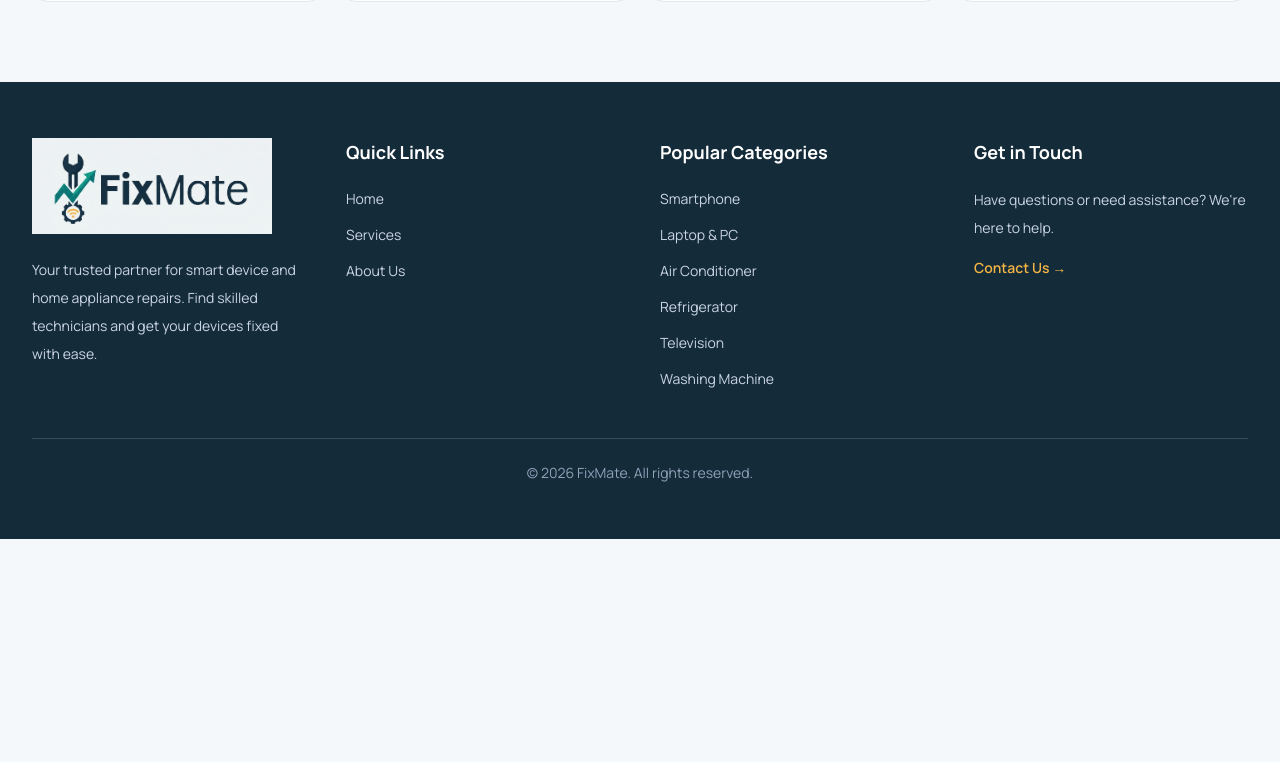
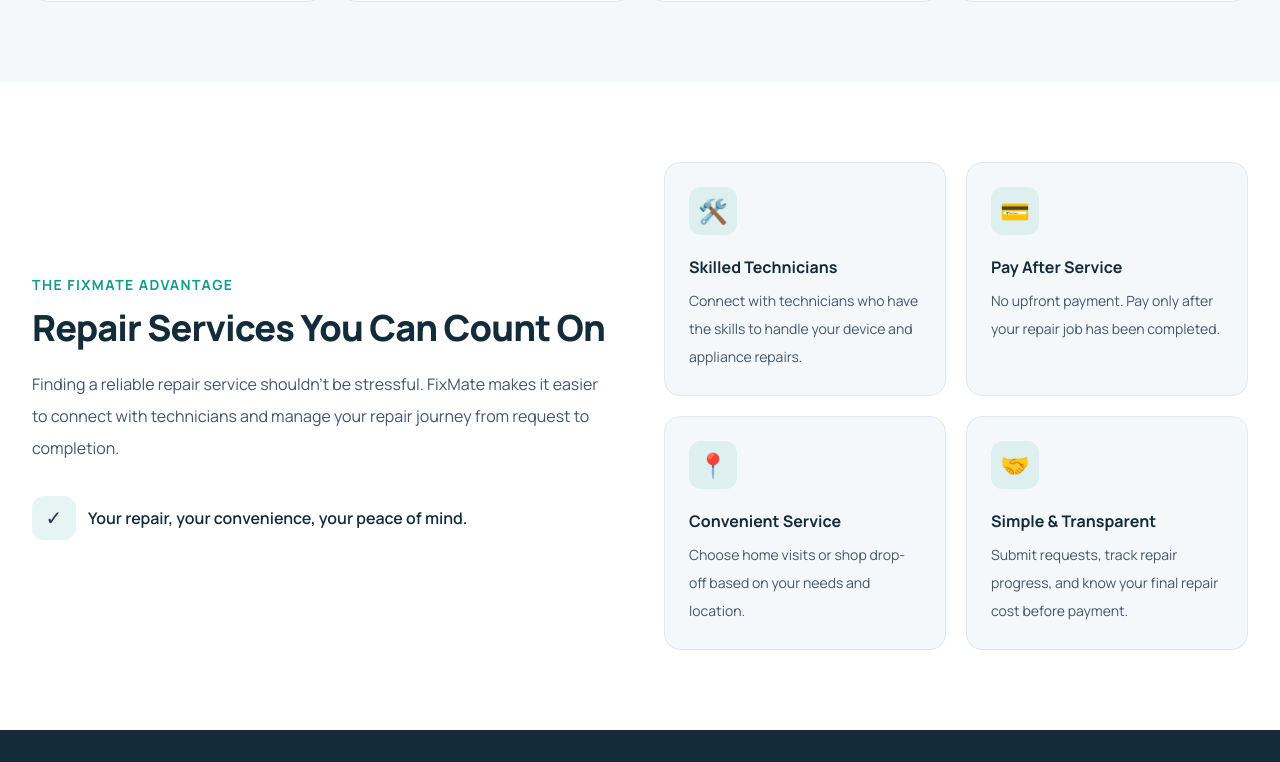
Before and after one commit to Aabidh351/fixmate, a Next.js app: page / in a window 1280 px wide. Shown: the part 1958-2720 px from the top of the page. Before the commit the page ends 2497 px from the top, so only its background shows below. Built offline with nearby package versions, Linux system fonts and the light colour scheme.

Commit message:
Added WhyChooseUs Section

```diff
--- a/app/page.tsx
+++ b/app/page.tsx
@@ -1,6 +1,7 @@
 import Hero from "@/components/home/Hero";
 import HowItWorks from "@/components/home/HowItWorks";
 import PopularCategories from "@/components/home/PopularCategories";
+import WhyChooseUs from "@/components/home/WhyChooseUs";
 
 
 export default function Home() {
@@ -9,6 +10,7 @@ export default function Home() {
       <Hero/>
       <HowItWorks/>
       <PopularCategories/>
+      <WhyChooseUs/>
     </div>
   );
 }
--- /dev/null
+++ b/components/home/WhyChooseUs.tsx
@@ -0,0 +1,81 @@
+
+const benefits = [
+  {
+    icon: "🛠️",
+    title: "Skilled Technicians",
+    description:
+      "Connect with technicians who have the skills to handle your device and appliance repairs.",
+  },
+  {
+    icon: "💳",
+    title: "Pay After Service",
+    description:
+      "No upfront payment. Pay only after your repair job has been completed.",
+  },
+  {
+    icon: "📍",
+    title: "Convenient Service",
+    description:
+      "Choose home visits or shop drop-off based on your needs and location.",
+  },
+  {
+    icon: "🤝",
+    title: "Simple & Transparent",
+    description:
+      "Submit requests, track repair progress, and know your final repair cost before payment.",
+  },
+];
+
+export default function WhyChooseUs() {
+  return (
+    <section className="bg-white py-10 sm:py-20">
+      <div className="mx-auto grid max-w-7xl gap-12 px-4 sm:px-6 lg:grid-cols-2 lg:items-center lg:px-8">
+        <div>
+          <span className="text-sm font-bold uppercase tracking-widest text-primary">
+            The FixMate Advantage
+          </span>
+
+          <h2 className="mt-3 text-3xl font-extrabold tracking-tight text-secondary sm:text-4xl">
+            Repair Services You Can Count On
+          </h2>
+
+          <p className="mt-5 max-w-xl leading-8 text-slate-600">
+            Finding a reliable repair service shouldn&apos;t be stressful.
+            FixMate makes it easier to connect with technicians and manage
+            your repair journey from request to completion.
+          </p>
+
+          <div className="mt-8 flex items-center gap-3">
+            <span className="flex size-11 items-center justify-center rounded-xl bg-primary/10 text-xl">
+              ✓
+            </span>
+            <p className="font-semibold text-secondary">
+              Your repair, your convenience, your peace of mind.
+            </p>
+          </div>
+        </div>
+
+        <div className="grid gap-5 sm:grid-cols-2">
+          {benefits.map((benefit) => (
+            <div
+              key={benefit.title}
+              className="rounded-2xl border border-slate-200 bg-background p-6"
+            >
+              <span className="flex size-12 items-center justify-center rounded-xl bg-primary/10 text-2xl">
+                {benefit.icon}
+              </span>
+
+              <h3 className="mt-5 font-bold text-secondary">
+                {benefit.title}
+              </h3>
+
+              <p className="mt-2 text-sm leading-7 text-slate-600">
+                {benefit.description}
+              </p>
+            </div>
+          ))}
+        </div>
+      </div>
+    </section>
+  );
+}
```
